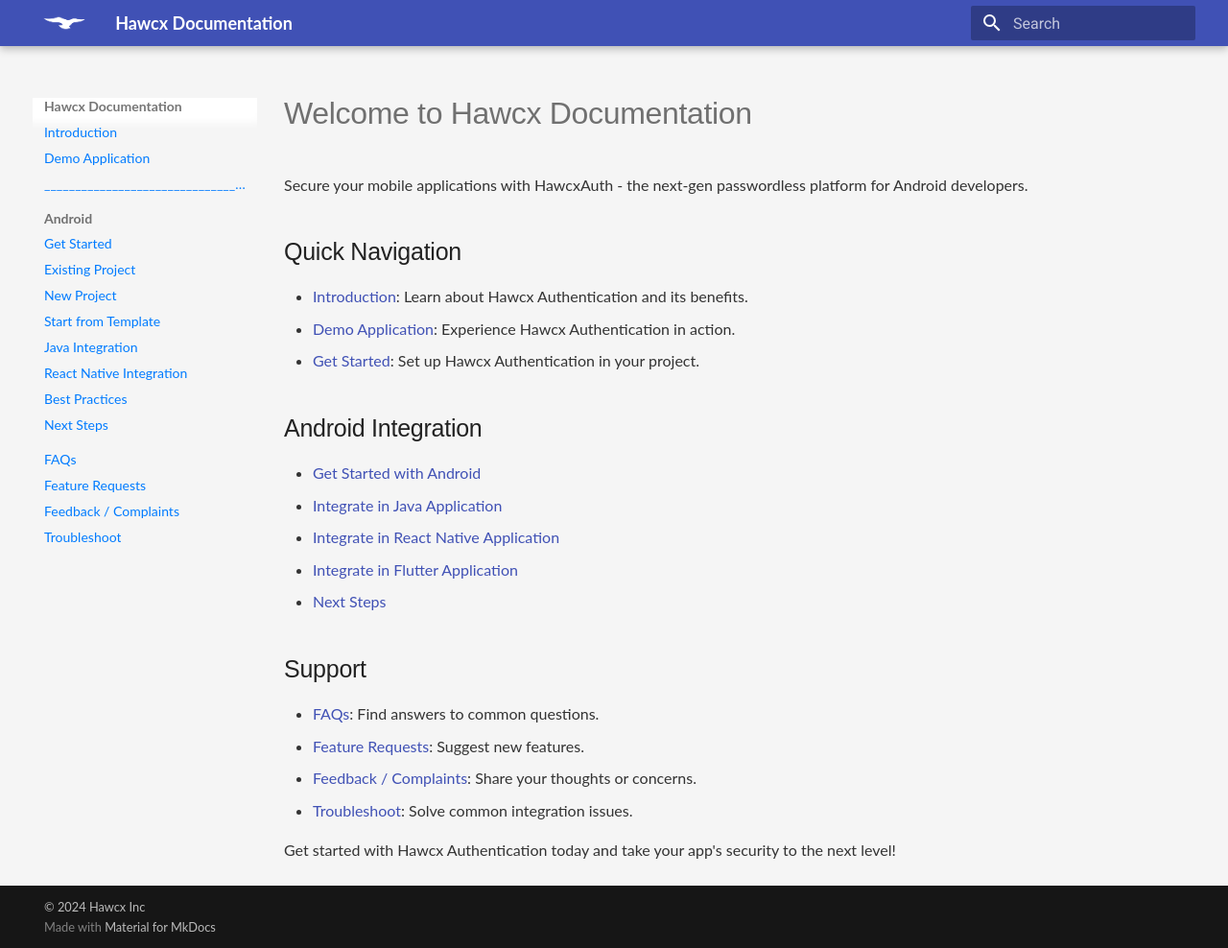
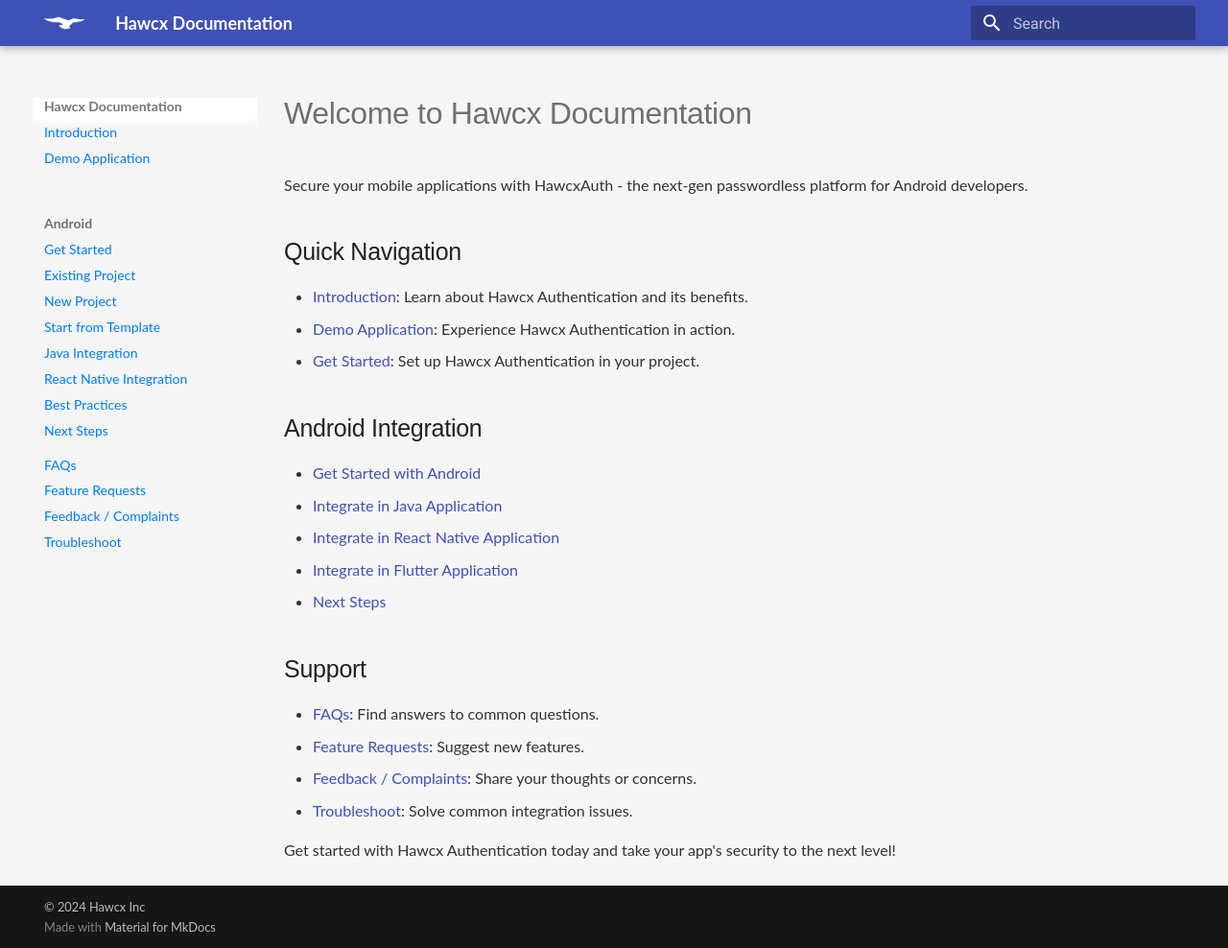
Before and after one commit to hawcx/sdk_docs, an MkDocs documentation site: the page built from docs/index.md, in a window 1280 px wide and 988 px high. Shown: the whole window at 96% size. Built offline with MkDocs 1.6.1 and Material for MkDocs 9.7.7, drawn with Linux system fonts in a browser that asks for light colours.

Commit message:
fix: Removed the seperator as a link

```diff
--- a/mkdocs.yml
+++ b/mkdocs.yml
@@ -34,7 +34,7 @@ nav:
   # - Home: index.md
   - Introduction: introduction.md
   - Demo Application: demo-application.md
-  - "_________________________________________________": "_separator.md"
+  - '<div class="nav-separator"></div>': ''
   - Android:
     - Get Started: get-started.md
     - Existing Project: android/existing-project.md
```
